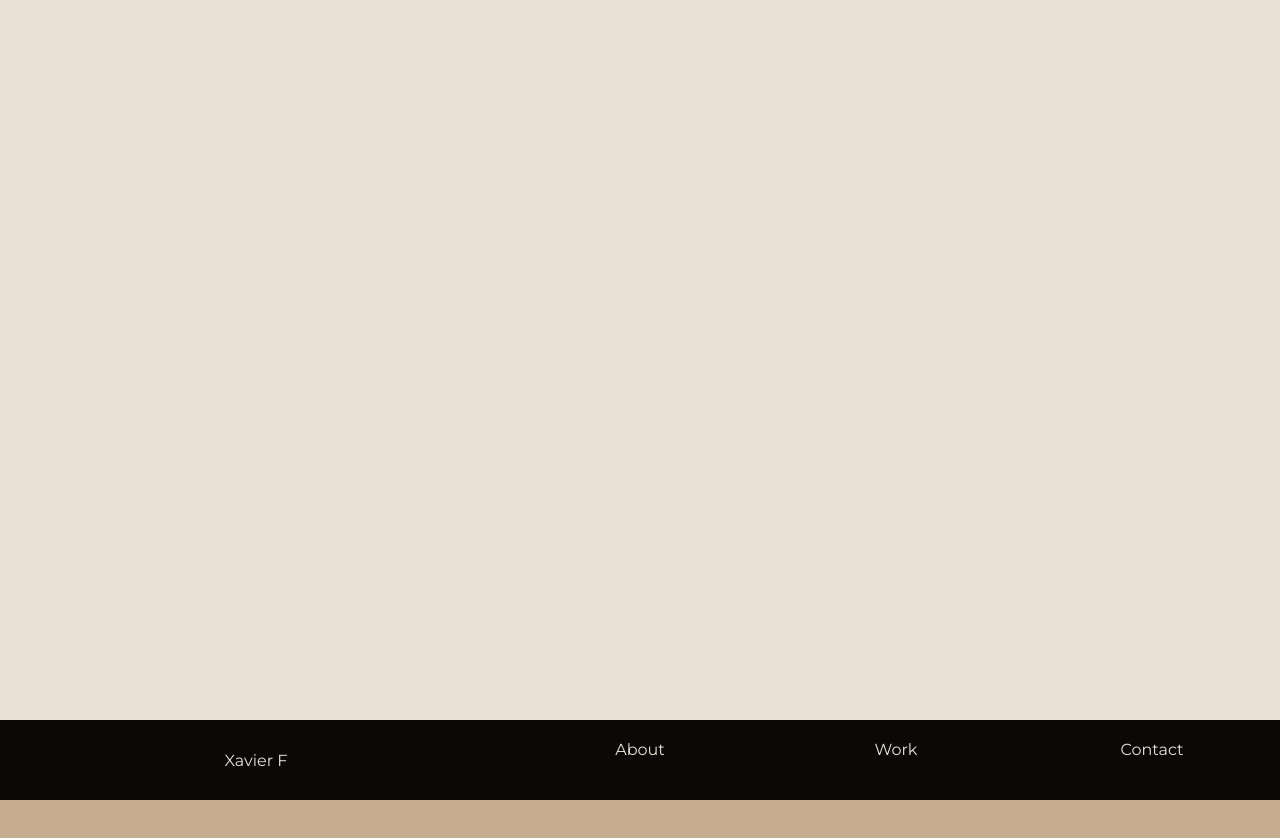
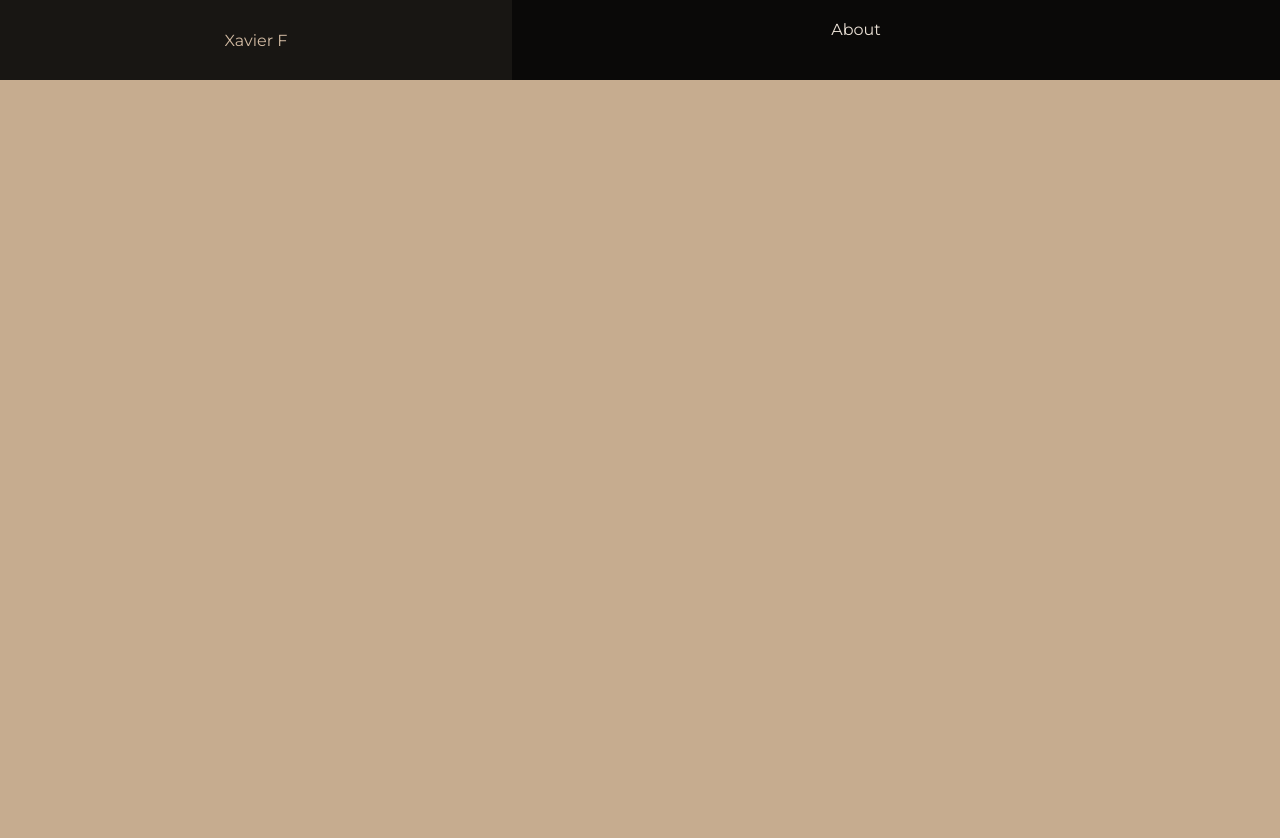
Before and after one commit to jflores7077/resume, a plain HTML site: page draft2/index.html in a window 1280 px wide. Both pictures are taken after a click on the item "About". Shown: the top 838 px of the page. Drawn offline with nearby package versions, Linux system fonts and the light colour scheme; files that its build step writes are made by us from their sources.

Commit message:
Animated things

```diff
--- a/draft2/index.html
+++ b/draft2/index.html
@@ -21,9 +21,9 @@
 
                     </div>
                     <ul id='h_navbar'>
-                        <li id='about'><a>About</a> </li>
-                        <li><a>Work</a> </li>
-                        <li><a>Contact</a> </li>
+                        <li class='items' id='about'><a>About</a> </li>
+                        <li class='items' ><a>Work</a> </li>
+                        <li class='items' ><a>Contact</a> </li>
                     </ul>
                 </div>
             </div>
--- a/draft2/main.js
+++ b/draft2/main.js
@@ -1,13 +1,41 @@
-$(document).ready(function(){
-    $(this).scrollTop(0);
+/* Click about to acess a better "about" page */
+function readAbout(){
     var s = false;
     $('#about').click(function(){
+
         if(s){
             s= false;
-            $('*').css('overflow-y','hidden');
+            $('html').css('overflow-y','hidden');
+            $('html').animate({
+                'top':'0vh'
+            },800);
+
+            $(this).css('flex','1')
+
         }else{
             s = true;
-            $('*').css('overflow-y','initial');
+            $('html').css('overflow-y','initial');
+
+            $('html').css('position','absolute');
+            $('html').animate({
+                'top':'-90vh'
+            },800);
+            $(this).css('flex','100%')
+            /*
+            $('.items').each(function(){
+                if($(this).attr('id') != 'about'){
+                    $(this).css('color','black');
+                }
+            });
+            */
         }
     });
+}
+/***********************************************/
+
+$(document).ready(function(){
+    //Reset document offset-y to 0
+    $(this).scrollTop(0);
+
+    readAbout();
 });
```
